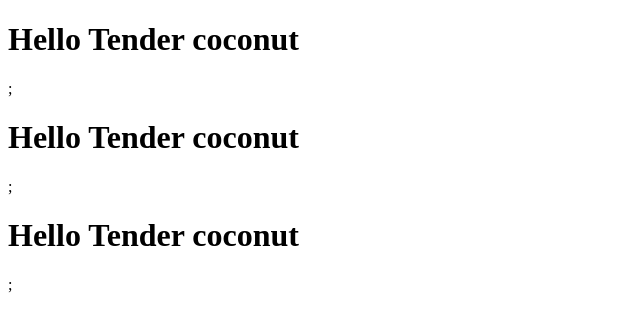
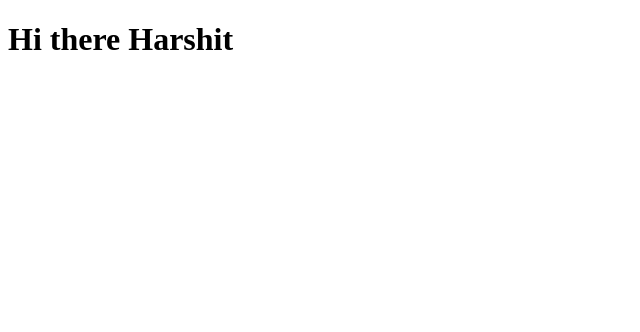
Before and after one commit to HarshitAnchan/React-, a React (Vite) app: page / in a window 1280 px wide. Shown: the top 332 px of the page, without its empty margins (0-640 px from the left). Built offline with nearby package versions, Linux system fonts and the light colour scheme.

Commit message:
Destructuring Props

```diff
--- a/src/App.jsx
+++ b/src/App.jsx
@@ -2,8 +2,7 @@ import Hello from "./components/Hello";
 function App() {
   return (
     <div className="App">
-      <Hello />
-      <Hello />
+      <Hello name="Harshit" message="Hi there" />
     </div>
   );
 }
--- a/src/components/Hello.jsx
+++ b/src/components/Hello.jsx
@@ -1,9 +1,9 @@
-const name = "harsh";
-
-function Hello() {
+function Hello({ name, message }) {
   return (
     <div>
-      <h1> Hello Tender coconut </h1>;
+      <h1>
+        {message} {name}
+      </h1>
     </div>
   );
 }
--- a/src/main.jsx
+++ b/src/main.jsx
@@ -5,7 +5,6 @@ import Hello from "./components/Hello";
 
 ReactDOM.createRoot(document.getElementById("root")).render(
   <React.StrictMode>
-    <Hello />
     <App />
   </React.StrictMode>
 );
```
